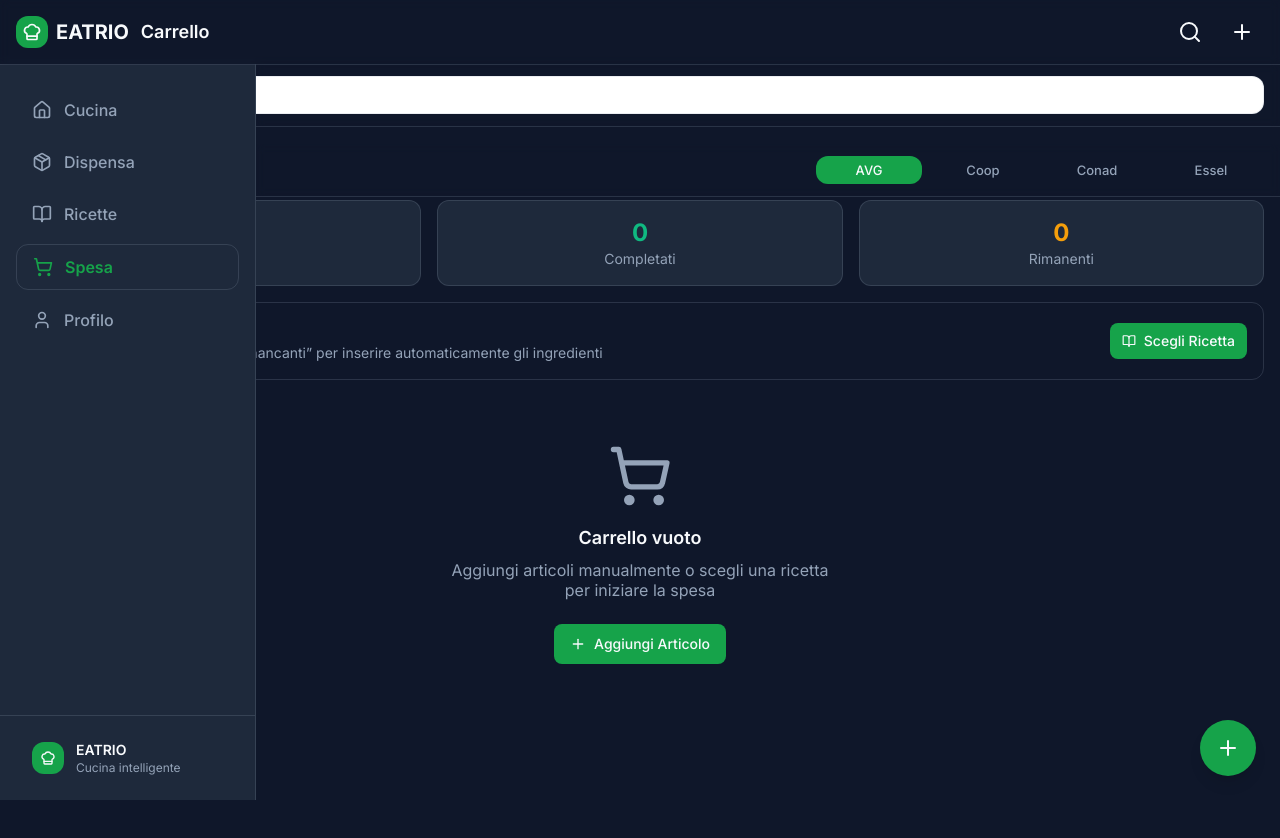
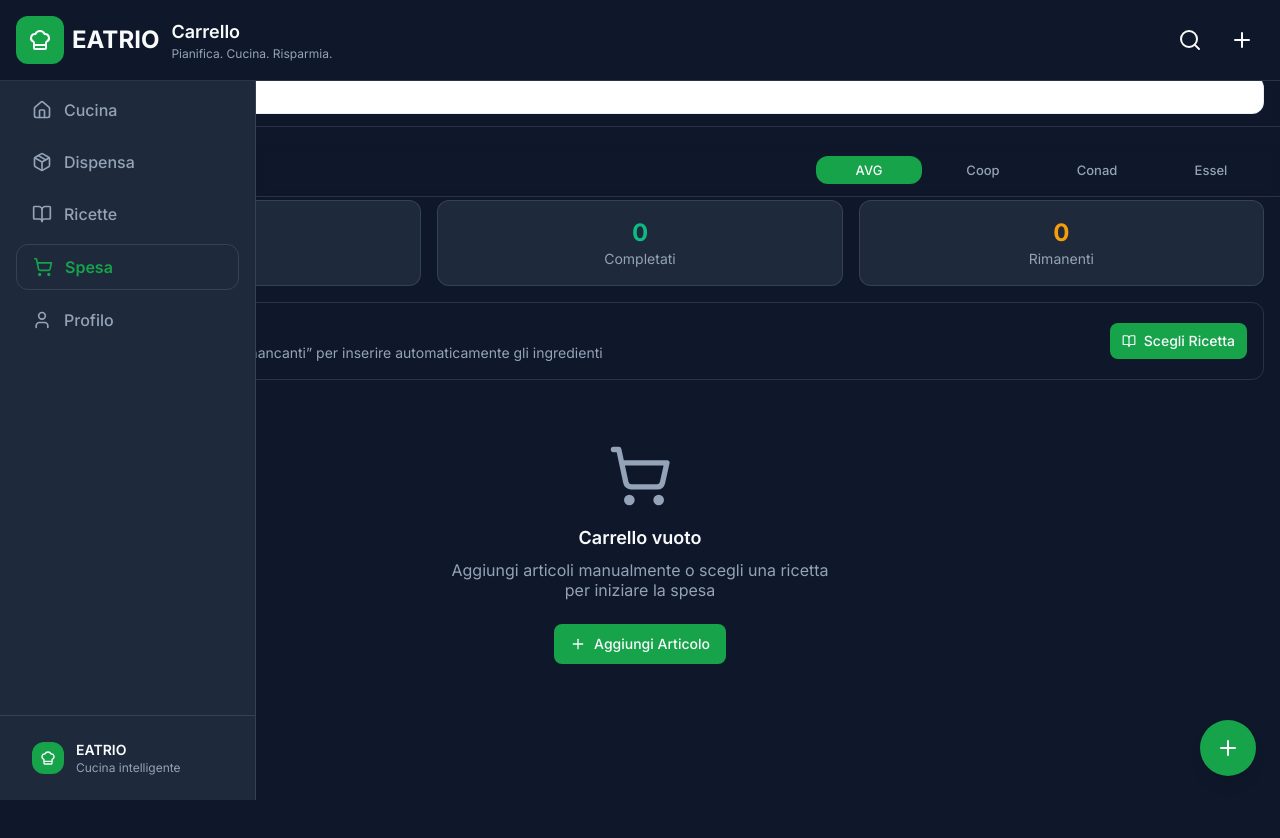
Before and after one commit to EATRIO/eatrio, a React (Vite) app: page /shopping-list-spesa in a window 1280 px wide. Shown: the top 838 px of the page. Built offline with nearby package versions, Linux system fonts and the light colour scheme.

Commit message:
Update HeaderWithLogo.jsx

```diff
--- a/src/components/ui/HeaderWithLogo.jsx
+++ b/src/components/ui/HeaderWithLogo.jsx
@@ -1,87 +1,179 @@
-import React from 'react';
+// src/components/ui/HeaderWithLogo.jsx
+import React, { useEffect, useRef, useState } from 'react';
 import { useNavigate } from 'react-router-dom';
 import Icon from '../AppIcon';
 
+// === Branding logo persistente (localStorage) ===
+const BRANDING_KEY = 'eatrio:branding:logoDataUrl';
+const loadBrandLogo = () => {
+  try { return localStorage.getItem(BRANDING_KEY) || null; } catch { return null; }
+};
+
 const HeaderWithLogo = ({
   showBackButton = false,
-  title = '',
+  title = 'EATRIO',
   actions = [],
   className = '',
+  variant = 'glass', // 'glass' | 'solid'
+  motto = '',        // motto opzionale
 }) => {
   const navigate = useNavigate();
+  const [brandLogo, setBrandLogo] = useState(() => loadBrandLogo());
+  const fileRef = useRef(null);
 
-  const handleLogoClick = () => {
-    navigate('/home-dashboard-cucina-adesso');
+  useEffect(() => {
+    // aggiorna se un’altra tab cambia il logo
+    const onStorage = (e) => {
+      if (e && e.key === BRANDING_KEY) setBrandLogo(e.newValue || null);
+    };
+    // hotkeys: Alt+L carica logo — Alt+Shift+L resetta
+    const onHotkey = (e) => {
+      if (!e.altKey) return;
+      const k = e.key?.toLowerCase?.();
+      if (k === 'l' && !e.shiftKey) {
+        e.preventDefault();
+        fileRef.current?.click();
+      } else if (k === 'l' && e.shiftKey) {
+        e.preventDefault();
+        localStorage.removeItem(BRANDING_KEY);
+        setBrandLogo(null);
+        alert('Logo ripristinato al default.');
+      }
+    };
+    window.addEventListener('storage', onStorage);
+    window.addEventListener('keydown', onHotkey);
+    return () => {
+      window.removeEventListener('storage', onStorage);
+      window.removeEventListener('keydown', onHotkey);
+    };
+  }, []);
+
+  const handlePickLogo = (e) => {
+    const file = e.target.files?.[0];
+    if (!file) return;
+    const reader = new FileReader();
+    reader.onload = () => {
+      try {
+        localStorage.setItem(BRANDING_KEY, reader.result);
+        setBrandLogo(reader.result);
+        alert('Logo aggiornato! (Alt+Shift+L per ripristinare)');
+      } catch {
+        alert('Impossibile salvare il logo (dimensione troppo grande?)');
+      }
+    };
+    reader.readAsDataURL(file);
   };
 
-  const handleBackClick = () => {
-    navigate(-1);
+  const handleLogoClick = () => navigate('/home-dashboard-cucina-adesso');
+  const handleBackClick = () => navigate(-1);
+
+  const baseStyle =
+    'fixed top-0 left-0 right-0 z-100 ' +
+    (variant === 'solid' ? 'bg-background border-b border-border' : 'glass-morphism');
+
+  // Brand (logo + fallback)
+  const BrandBlock = ({ size = 'lg' }) => {
+    const logoClass = size === 'lg'
+      ? 'h-10 sm:h-12 w-auto'
+      : 'h-8 w-auto';
+    return (
+      <button
+        onClick={handleLogoClick}
+        className="flex items-center gap-2 cursor-pointer hover:opacity-90 transition-opacity"
+        aria-label="Vai alla Home"
+        title="Vai alla Home"
+      >
+        {brandLogo ? (
+          <img
+            src={brandLogo}
+            alt="Logo"
+            className={`${logoClass} object-contain rounded-sm`}
+            draggable={false}
+          />
+        ) : (
+          <>
+            <div className={`${size === 'lg' ? 'w-10 h-10 sm:w-12 sm:h-12' : 'w-8 h-8'} bg-primary rounded-lg flex items-center justify-center`}>
+              <Icon name="ChefHat" size={size === 'lg' ? 24 : 20} color="var(--color-primary-foreground)" />
+            </div>
+            <span className={`${size === 'lg' ? 'text-2xl' : 'text-xl'} font-bold text-foreground font-sans`}>
+              EATRIO
+            </span>
+          </>
+        )}
+      </button>
+    );
   };
 
   return (
-    <header
-      className={
-        // via “bg-background/95 + backdrop-blur-sm” niente fascia bianca
-        // tolta qualsiasi ombra/gradiente custom
-        `fixed top-0 left-0 right-0 z-[100] bg-background/95 backdrop-blur-sm border-b border-border ${className}`
-      }
-    >
-      <div className="flex items-center justify-between h-16 px-4">
-        {/* Left */}
-        <div className="flex items-center space-x-3">
-          {showBackButton ? (
+    <header className={`${baseStyle} ${className}`}>
+      {/* input nascosto per caricare il logo (Alt+L) */}
+      <input
+        ref={fileRef}
+        type="file"
+        accept="image/*"
+        onChange={handlePickLogo}
+        style={{ display: 'none' }}
+      />
+
+      {/* Header a 3 colonne: brand/back | centro (titolo+motto) | azioni */}
+      <div className="h-18 sm:h-20 px-4 grid grid-cols-[auto,1fr,auto] items-center gap-3">
+        {/* Colonna sinistra */}
+        <div className="flex items-center gap-2 min-w-0">
+          {showBackButton && (
             <button
               onClick={handleBackClick}
-              className="touch-target flex items-center justify-center rounded-lg hover:bg-muted/20 transition-colors"
+              className="touch-target flex items-center justify-center rounded-lg hover:bg-muted/20 transition-colors duration-150"
               aria-label="Torna indietro"
             >
               <Icon name="ArrowLeft" size={24} color="var(--color-foreground)" />
             </button>
-          ) : (
-            <button
-              onClick={handleLogoClick}
-              className="flex items-center space-x-2 hover:opacity-80 transition-opacity"
-              aria-label="Vai alla home"
-            >
-              <div className="w-8 h-8 bg-primary rounded-lg flex items-center justify-center">
-                <Icon name="ChefHat" size={20} color="var(--color-primary-foreground)" />
+          )}
+          {/* Logo sempre visibile (grande se non c’è back, compatto se c’è) */}
+          <div className="flex items-center">
+            <BrandBlock size={showBackButton ? 'sm' : 'lg'} />
           </div>
-              <span className="text-xl font-bold text-foreground font-sans">
-                EATRIO
-              </span>
-            </button>
-          )}
+        </div>
 
-          {/* Titolo: lo teniamo sulla singola riga, senza riga extra mobile sotto */}
-          {title && (
-            <h1 className="hidden sm:block text-lg font-semibold text-foreground truncate max-w-48">
+        {/* Colonna centrale: Title + Motto (usa lo spazio, niente buco a destra) */}
+        <div className="min-w-0 text-center sm:text-left">
+          {title ? (
+            <h1 className="text-base sm:text-lg font-semibold text-foreground truncate">
               {title}
             </h1>
-          )}
+          ) : null}
+          {motto ? (
+            <p className={`truncate ${title ? 'text-xs' : 'text-sm sm:text-base'} text-muted-foreground`}>
+              {motto}
+            </p>
+          ) : null}
         </div>
 
-        {/* Right actions */}
-        {actions?.length > 0 && (
-          <div className="flex items-center space-x-2">
-            {actions.map((action, i) => (
+        {/* Colonna destra: Actions */}
+        <div className="flex items-center justify-end gap-2">
+          {actions?.length > 0 && actions.map((action, index) => (
             <button
-                key={i}
+              key={index}
               onClick={action?.onClick}
-                className="touch-target flex items-center justify-center rounded-lg hover:bg-muted/20 transition-colors disabled:opacity-60"
+              className="touch-target flex items-center justify-center rounded-lg hover:bg-muted/20 transition-colors duration-150"
               aria-label={action?.label}
               disabled={action?.disabled}
+              title={action?.label}
             >
               <Icon
                 name={action?.icon}
                 size={24}
-                  color={action?.disabled ? 'var(--color-muted-foreground)' : 'var(--color-foreground)'}
+                color={
+                  action?.disabled
+                    ? 'var(--color-muted-foreground)'
+                    : 'var(--color-foreground)'
+                }
               />
             </button>
           ))}
         </div>
-        )}
       </div>
-      {/* rimosso il blocco “Mobile Title” che creava la fascia bianca */}
+
+      {/* Mobile title (non più necessario: il centro già gestisce tutto) */}
     </header>
   );
 };
```
Lines whose indentation alone changed are shown as unchanged.
